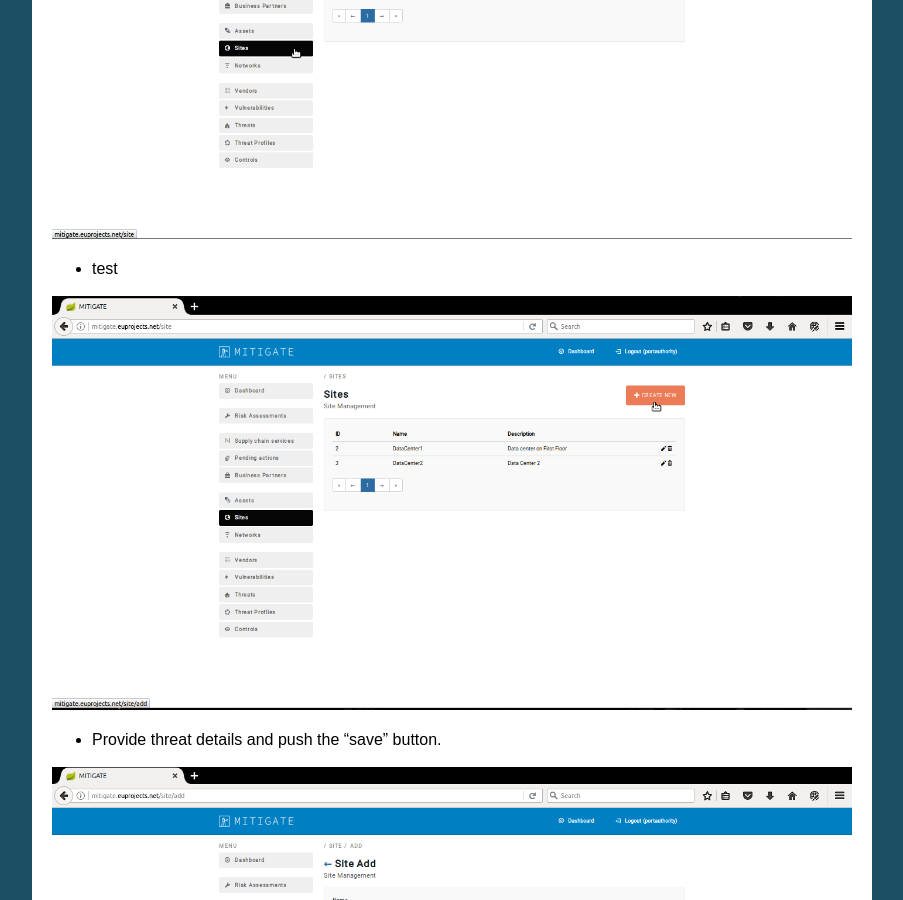
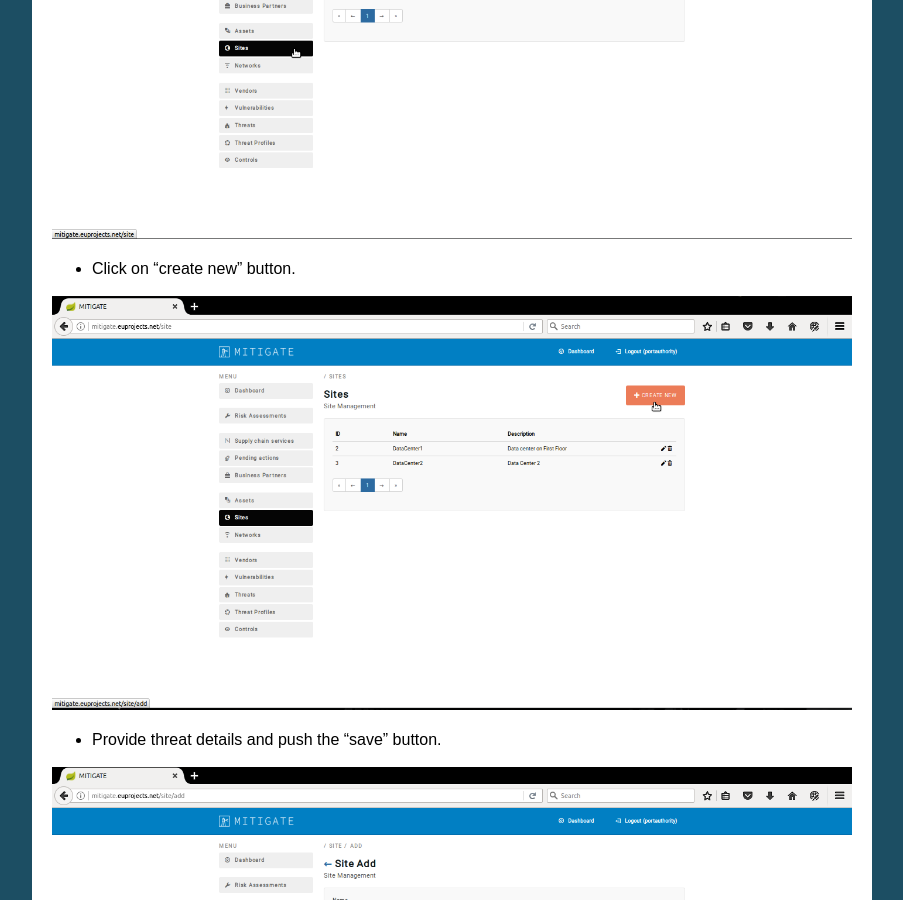
Before and after one commit to singularlogic/mitigate-documentation, a Sphinx documentation site: the page built from docs/o_sites.rst, in a window 1280 px wide and 900 px high, scrolled down 849 px. Shown: the whole window, without its empty margins (198-1101 px from the left). Built offline with Sphinx 7.4.7, drawn with Linux system fonts in a browser that asks for light colours.

Commit message:
Update o_sites.rst

```diff
--- a/docs/o_sites.rst
+++ b/docs/o_sites.rst
@@ -13,7 +13,7 @@ Declaring a new site
 
 .. image:: assets/ss.png
 
-- test
+- Click on "create new" button.
 
 .. image:: assets/ss_1.png
 
```
